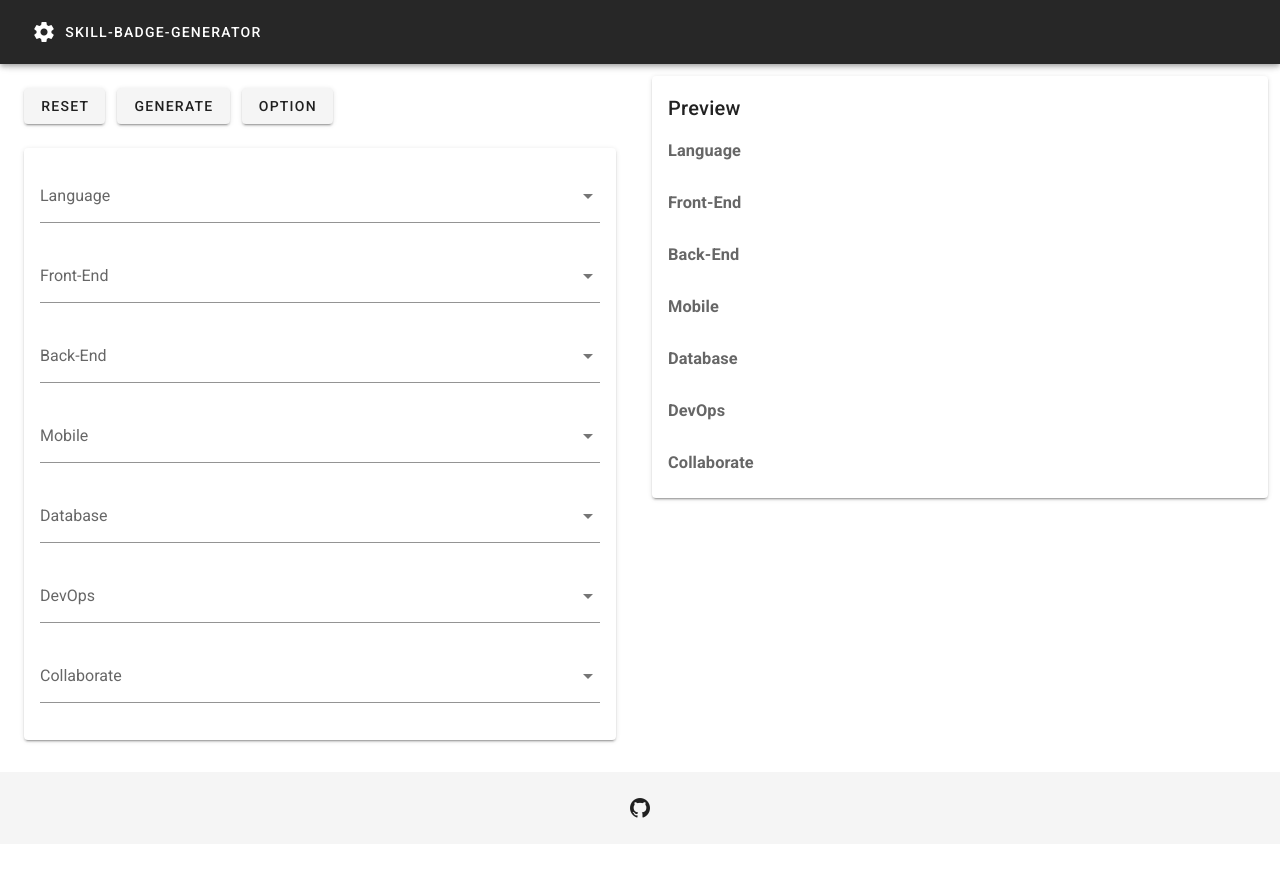
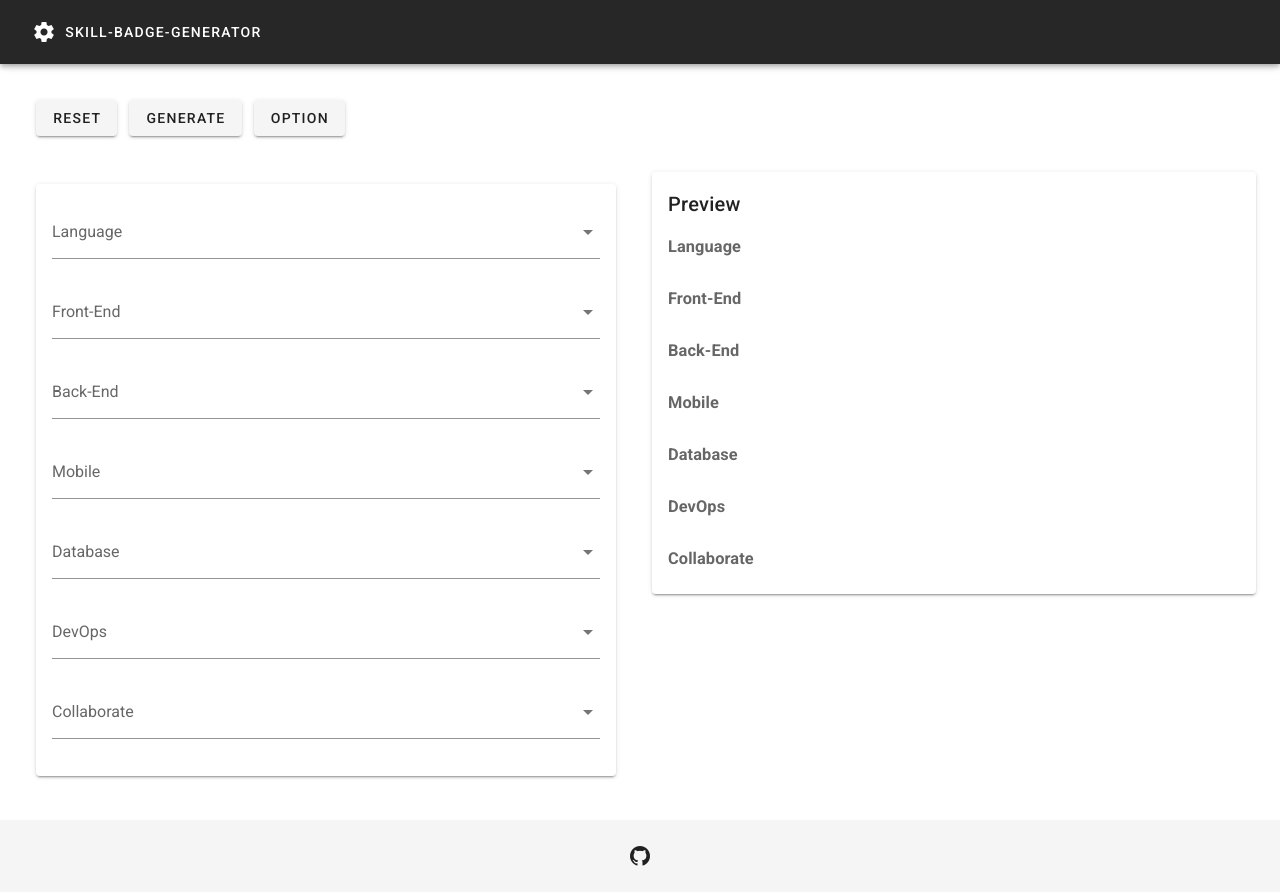
Before and after one commit to proceane/skill-badge-generator, a Vue app: page / in a window 1280 px wide. Before the commit the page ends 844 px from the top, so only its background shows below. Built offline with nearby package versions, Linux system fonts and the light colour scheme.

Commit message:
split button area into row

```diff
--- a/src/layout/MainLayout.vue
+++ b/src/layout/MainLayout.vue
@@ -1,6 +1,7 @@
 <template>
+  <v-container fluid>
     <v-row>
-    <v-col cols="12" lg="6">
+      <v-col cols="12" lg="12">
       <ButtonArea
         :langSkillList="langMarkdownSkillList"
         :frontSkillList="frontMarkdownSkillList"
@@ -11,6 +12,10 @@
         :collaboSkillList="collaboMarkdownSkillList"
         @executeResetCommand="executeResetCommand"
       />
+      </v-col>
+    </v-row>
+    <v-row>
+      <v-col cols="12" lg="6">
         <SelectArea
           @sendFrontHtmlSkillList="sendFrontSkillListToPreview"
           @sendFrontMarkdownSkillList="sendFrontSkillListToGenerate"
@@ -41,6 +46,7 @@
         />
       </v-col>
     </v-row>
+  </v-container>
 </template>
 
 <script>
```
Lines whose indentation alone changed are shown as unchanged.
